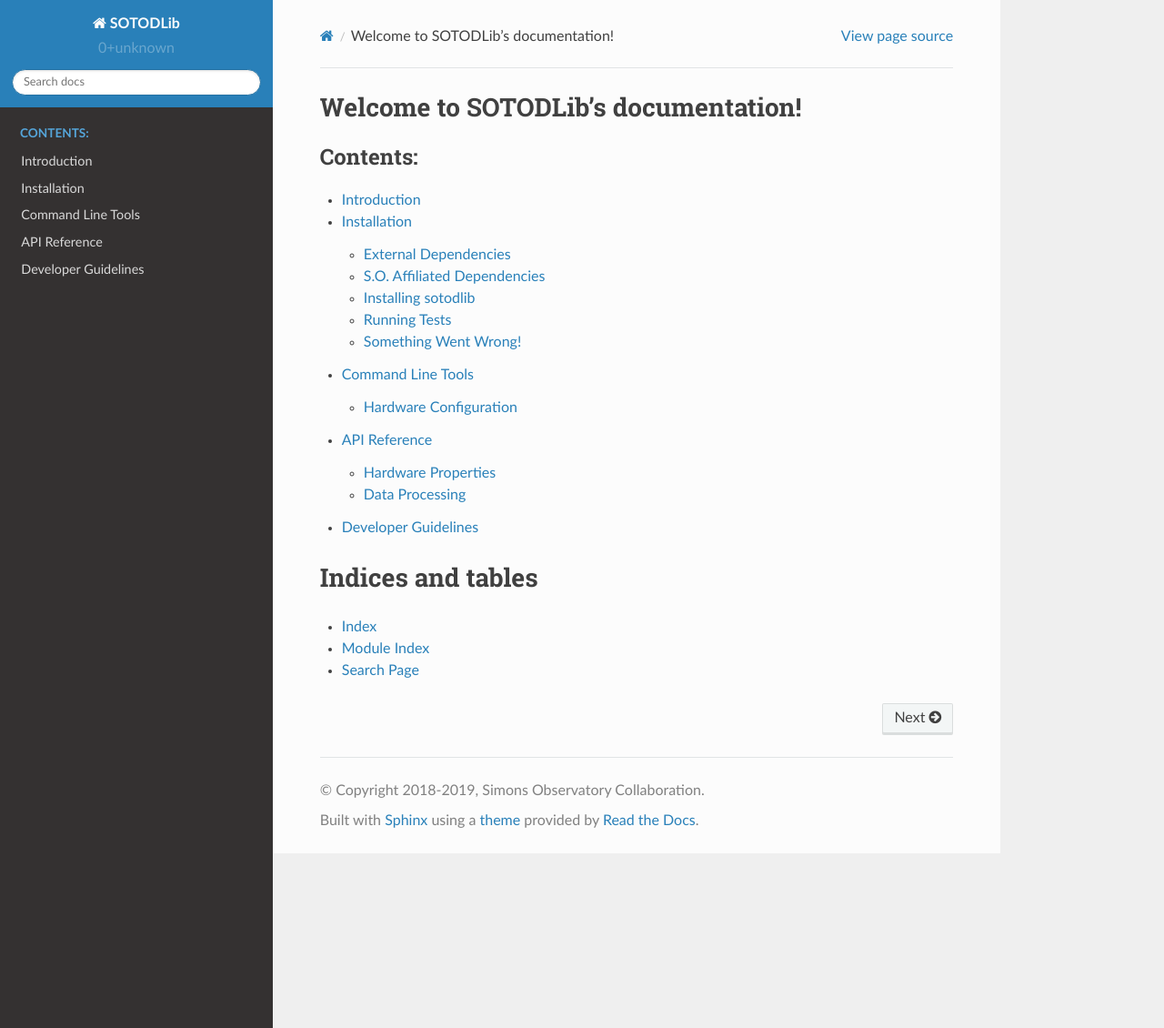
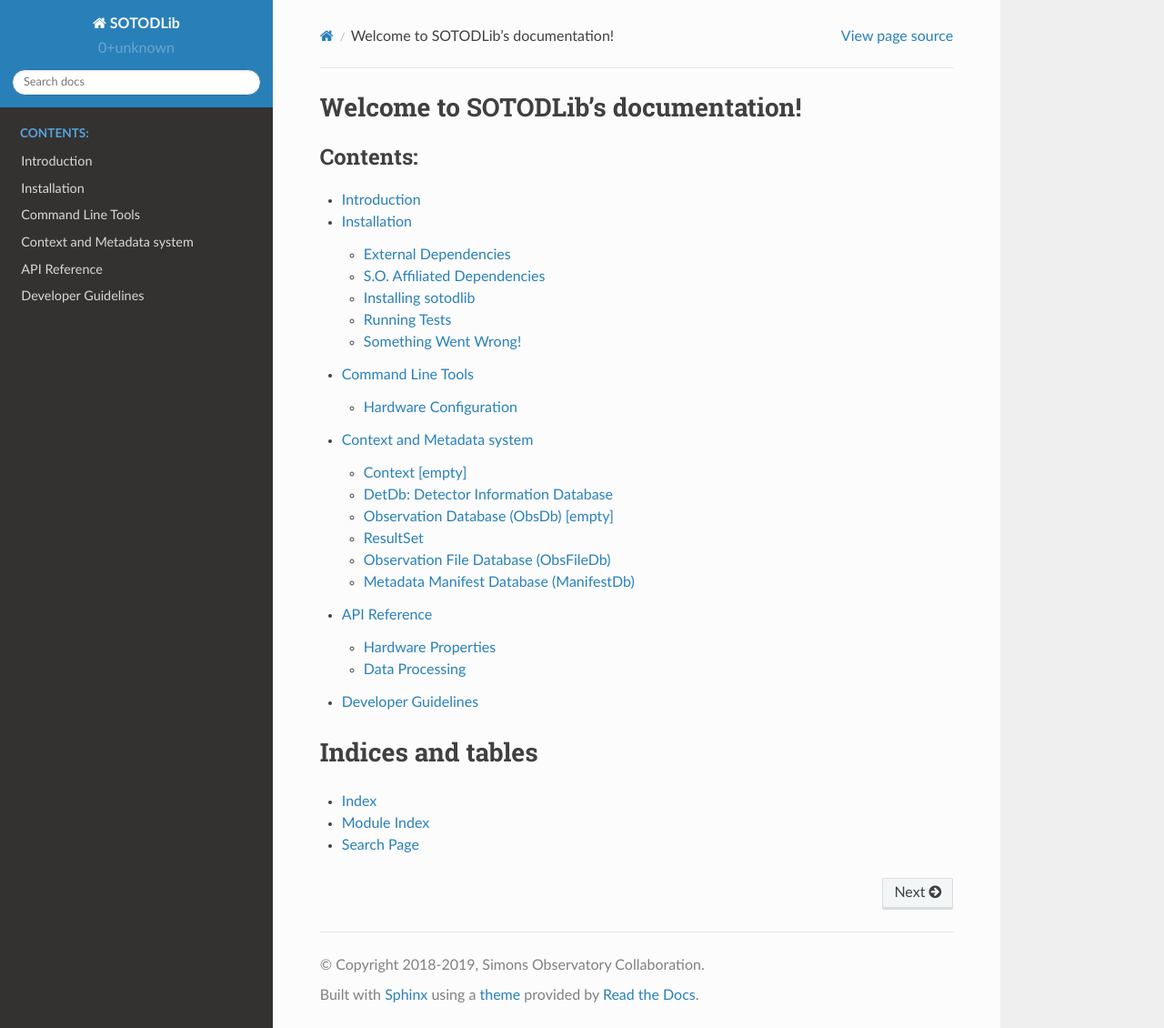
Before and after one commit to simonsobs/sotodlib, a Sphinx documentation site: the page built from docs/index.rst, in a window 1280 px wide and 1130 px high. Shown: the whole window at 91% size. Built offline with Sphinx 7.4.7 and the Read the Docs theme 2.0.0, drawn with Linux system fonts in a browser that asks for light colours; some of the changed lines change nothing that is shown.

Commit message:
metadata: import sotoddb docs

```diff
--- /dev/null
+++ b/docs/context.rst
@@ -0,0 +1,505 @@
+.. _context:
+
+===========================
+Context and Metadata system
+===========================
+
+This documentation is incomplete -- some key classes are not
+documented at all.
+
+
+.. contents:: Jump to:
+   :local:
+
+---------------
+Context [empty]
+---------------
+
+--------------------------------------
+ DetDb: Detector Information Database
+--------------------------------------
+
+The purpose of the ``DetDb`` class is to give analysts access to
+quasi-static detector metadata.  Some good example of quasi-static
+detector metadata are: the name of telescope the detector lives in,
+the approximate central frequency of its passband, the approximate
+position of the detector in the focal plane.  This database is not
+intended to carry precision results needed for mapping, such as
+calibration information or precise pointing and polarization angle
+data.
+
+Certain properties may change with time, for example if wiring or
+optics tube arrangements are adjusted from one season of observations
+to the next.  The ``DetDb`` is intended to support values that change
+with time.  **The timestamp support is still under development.**
+
+
+Using a DetDb (Tutorial)
+========================
+
+Loading a database into memory
+------------------------------
+
+To load an existing :py:obj:`DetDb<sotodlib.core.metadata.DetDb>` into memory, use
+the :py:obj:`DetDb.from_file<sotodlib.core.metadata.DetDb.from_file>` class method::
+
+  >>> from sotodlib.core import metadata
+  >>> my_db = metadata.DetDb.from_file('path/to/database.sqlite')
+
+.. _DetDb : :py:obj:`blech<sotodlib.core.metadata.DetDb.from_file>`
+
+This function understands a few different formats; see the method
+documentation.
+
+If you want an example database to play with, run this::
+
+  >>> from sotodlib.core import metadata
+  >>> my_db = metadata.get_example('DetDb')
+  Creating table base
+  Creating table geometry
+  Creating LF-type arrays...
+  Creating MF-type arrays...
+  Creating HF-type arrays...
+  Committing 17094 detectors...
+  Checking the work...
+  >>> my_db
+  <sotodlib.core.metadata.detdb.DetDb object at 0x7f691ccb4080>
+
+The usage examples below are based on this example database.
+
+
+Detectors and Properties
+------------------------
+
+The typical use of DetDb involves alternating use of the ``dets`` and
+``props`` functions.  The ``dets`` function returns a list of
+detectors with certain indicated properties; the ``props`` function
+returns the properties of certain indicated detectors.
+
+We can start by getting a list of *all* detectors in the database::
+
+  >>> det_list = my_db.dets()
+  >>> det_list
+  ResultSet<[name], 17094 rows>
+
+The :py:obj:`ResultSet<sotodlib.core.metadata.ResultSet>` is a simple container for
+tabular data.  Follow the link to the class documentation for the
+detailed interface.  Here we have a single column, giving the detector
+name::
+
+  >>> det_list['name']
+  array(['LF1_00000', 'LF1_00001', 'LF1_00002', ..., 'HF2_06501',
+         'HF2_06502', 'HF2_06503'], dtype='<U9')
+
+Similarly, we can retrieve all of the properties for all of the
+detectors in the database::
+
+  >>> props = my_db.props()
+  >>> props
+  ResultSet<[base.instrument,base.camera,base.array_code,
+  base.array_class,base.wafer_code,base.freq_code,base.det_type,
+  geometry.wafer_x,geometry.wafer_y,geometry.wafer_pol], 17094 rows>
+
+The output of ``props()`` is also a ``ResultSet``; but it has many
+columns.  The property values for the first detector are:
+
+  >>> props[0]
+  {'base.instrument': 'simonsobs', 'base.camera': 'latr',
+   'base.array_code': 'LF1', 'base.array_class': 'LF',
+   'base.wafer_code': 'W1', 'base.freq_code': 'f027',
+   'base.det_type': 'bolo', 'geometry.wafer_x': 0.0,
+   'geometry.wafer_y': 0.0, 'geometry.wafer_pol': 0.0}
+
+We can also inspect the data by column, e.g. ``props['base.camera']``.
+Note that `name` isn't a column here... each row corresponds to a
+single detector, in the order returned by my_db.dets().
+
+
+Querying detectors based on properties
+--------------------------------------
+
+Suppose we want to get the names of the detectors in the (nominal) 93
+GHz band.  These are signified, in this example, by having the value
+``'f093'`` for the ``base.freq_code`` property.  We call ``dets()``
+with this specfied::
+
+  >>> f093_dets = my_db.dets(props={'base.freq_code': 'f093'})
+  >>> f093_dets
+  ResultSet<[name], 5184 rows>
+
+The argument passed to the ``props=`` keyword, here, is a dictionary
+containing certain values that must be matched in order for a detector
+to be included in the output ResultSet.  One can also pass a *list* of
+such dictionaries (in which case a detector is included if it fully
+matches any of the dicts in the list).  One can, to similar effect,
+pass a ResultSet, which results in detectors being checked against
+each row of the ResultSet.
+
+Similarly, we can request the properties of some sub-set of the
+detectors; let's use the ``f093_dets`` list to confirm that these
+detectors are all in ``MF`` arrays::
+
+  >>> f093_props = my_db.props(f093_dets, props=['base.array_class'])
+  >>> list(f093_props.distinct())
+  [{'base.array_class': 'MF'}]
+
+Note we've used the
+:py:obj:`ResultSet.distinct()<sotodlib.core.metadata.ResultSet.distinct>` method to
+eliminate duplicate entries in the output from ``props()``.  If you
+prefer to work with unkeyed data, you can work with ``.rows`` instead
+of converting to a list::
+
+  >>> f093_props.distinct().rows
+  [('MF',)]
+
+
+Grouping detectors by property
+------------------------------
+
+Suppose we want to loop over all detectors, but with them grouped by
+array name and frequency band.  There are many ways to do this, but a
+very general approach is to generate a list of tuples representing the
+distinct combinations of these properties.  We then loop over that
+list, pulling out the names of the matching detectors for each tuple
+of property values.
+
+Here's an example, which simply counts the results::
+
+  # Get the two properties, one row per detector.
+  >>> props = my_db.props(props=[
+  ...   'base.array_code', 'base.freq_code'])
+  # Reduce to the distinct combinations (only 14 rows remain).
+  >>> combos = props.distinct()
+  # Loop over all 14 combos:
+  >>> for combo in combos:
+  ...   these_dets = my_db.dets(props=combo)
+  ...   print('Combo {} includes {} dets.'.format(combo, len(these_dets)))
+  ...
+  Combo {'base.array_code': 'HF1', 'base.freq_code': 'f225'} includes 1626 dets.
+  Combo {'base.array_code': 'HF1', 'base.freq_code': 'f278'} includes 1626 dets.
+  Combo {'base.array_code': 'HF2', 'base.freq_code': 'f225'} includes 1626 dets.
+  # ...
+  Combo {'base.array_code': 'MF4', 'base.freq_code': 'f145'} includes 1296 dets.
+
+
+Extracting useful detector properties
+-------------------------------------
+
+There are a couple of standard recipes for getting data out
+efficiently.  SUppose you want to extract two verbosely-named
+numerical columns `geometry.wafer_x` and `geometry.wafer_y`.  We want
+to be sure to only type those key names out once::
+
+  # Find all 'LF' detectors.
+  >>> LF_dets = my_db.dets(props={'base.array_class': 'LF'})
+  >>> LF_dets
+  ResultSet<[name], 222 rows>
+  # Get positions for those detectors.
+  >>> positions = my_db.props(LF_dets, props=['geometry.wafer_x',
+  ... 'geometry.wafer_y'])
+  >>> x, y = numpy.transpose(positions.rows)
+  >>> y
+  array([0.  , 0.02, 0.04, 0.06, 0.08, 0.1 , 0.12, 0.14, 0.16, 0.18, 0.2 ,
+         0.22, 0.24, 0.26, 0.28, 0.3 , 0.32, 0.34, 0.36, 0.38, ...])
+  # Now go plot stuff using x and y...
+  # ...
+
+
+Note in the last line we've used numpy to transform the tabular data
+(in `ResultSet.rows`) into a simple (n,2) float array, which is then
+transposed to a (2,n) array, and broadcast to variables x and y.  It
+is import to include the `.rows` there -- a direct array conversion on
+`positions` will not give you what you want.
+
+Inspecting a database
+---------------------
+
+If you want to see a list of the properties defined in the database,
+just call ``props`` with an empty list of detectors.  Then access the
+``keys`` data member, if you want programmatic access to the list of
+properties::
+
+  >>> props = my_db.props([])
+  >>> props
+  ResultSet<[base.instrument,base.camera,base.array_code,
+  base.array_class,base.wafer_code,base.freq_code,base.det_type,
+  geometry.wafer_x,geometry.wafer_y,geometry.wafer_pol], 0 rows>
+  >>> props.keys
+  ['base.instrument', 'base.camera', 'base.array_code',
+  'base.array_class', 'base.wafer_code', 'base.freq_code',
+  'base.det_type', 'geometry.wafer_x', 'geometry.wafer_y',
+  'geometry.wafer_pol']
+
+
+Creating a DetDb [empty]
+========================
+
+
+Database organization
+=====================
+
+**The dets Table**
+
+The database has a primary table, called ``dets``.  The ``dets`` table
+has only the following columns:
+
+``name``
+
+    The string name of each detector.
+
+``id``
+
+    The index, used internally, to enumerate detectors.  Do not assume
+    that the correspondence between index and name will be static --
+    it may change if the underlying inputs are changed, or if a
+    database subset is generated.
+
+
+**The Property Tables**
+
+Every other table in the database is a property table.  Each row of
+the property table associates one or more (key,value) pairs with a
+detector for a particular range of time.  A property table contains at
+least the following 3 columns:
+
+``det_id``
+
+    The detector's internal id, a reference to ``dets.id``.
+
+``time0``
+
+    The timestamp indicating the start of validity of the properties
+    in the row.
+
+``time1``
+
+    The timestamp indicating the end of validity of the properties in
+    the row.  The pair of timestamps ``time0`` and ``time1`` define a
+    semi-open interval, including all times ``t`` such that ``time0 <=
+    t < time1``.
+
+All other columns in the property table provide detector metadata.
+For a property table to contain valid data, the following criteria
+must be satisfied:
+
+1. The range of validity must be non-negative, i.e. ``time0 <=
+   time1``.  Note that if ``time0 == time1``, then the interval is
+   empty.
+
+2. In any one property table, the time intervals associated with a
+   single ``det_id`` must not overlap.  Otherwise, there would be
+   ambiguity about the value of a given property.
+
+Internally, query code will assume that above two conditions are
+satisfied.  Functions exist, however, to verify compliance of property
+tables.
+
+
+DetDb auto-documentation
+========================
+
+Auto-generated documentation should appear here.
+
+.. autoclass:: sotodlib.core.metadata.DetDb
+   :members:
+
+
+------------------------------------
+Observation Database (ObsDb) [empty]
+------------------------------------
+
+---------
+ResultSet
+---------
+
+Auto-generated documentation should appear here.
+
+.. autoclass:: sotodlib.core.metadata.ResultSet
+   :members:
+
+
+-------------------------------------
+Observation File Database (ObsFileDb)
+-------------------------------------
+
+The purpose of ObsFileDb is to provide a map into a large set of TOD
+files, giving the names of the files and a compressed expression of
+what time indices and detectors are present in each file.
+
+Organization of Files
+=====================
+
+The ObsFileDb is represented on disk by an sqlite database file.  The
+sqlite database contains information about data files, and the
+*partial paths* of the data files.  By *partial paths*, we mean that
+only the part of the filenames relative to some root node of the data
+set should be stored in the database.  In order for the code to find
+the data files easily, it is most natural to place the
+obsfiledb.sqlite file in that same root node of the data set.
+Consider the following file listing as an example::
+
+  /
+   data/
+        planet_obs/
+                   obsfiledb.sqlite     # the database
+                   observation0/        # directory for an obs
+                                data0_0 # one data file
+                                data0_1
+                   observation1/
+                                data1_0
+                                data1_1
+                   observation2/
+                   ...
+
+On this particular file system, our "root node of the data set" is
+located at ``/data/planet_obs``.  All data files are located in
+subdirectories of that one root node directory.  The ObsFileDb
+database file is also located in that directory, and called
+``obsfiledb.sqlite``.  The filenames in obsfiledb.sqlite are written
+relative to that root node directory; for example
+``observation0/data0_1``.  This means that we can copy or move the
+contents of the ``planet_obs`` directory to some other path and the
+ObsFileDb will not need to be updated.
+
+There are functions in ObsFileDb that return the full path to the
+files, rather than the partial path.  This is achieved by combining
+the partial file names in the database with the ObsFileDb instance's
+"prefix".  By default, "prefix" is set equal to the directory where
+the source sqlite datafile is located.  But it can be overridden, if
+needed, when the ObsFileDb is instantiated (or afterwards).
+
+
+Data Model
+==========
+
+We assume the following organization of the data:
+
+- The data are divided into contiguous segments of time called
+  "Observations".  An observation is identified by an ``obs_id``,
+  which is a string.
+- An Observation involves a certain set of co-sampled detectors.  The
+  files associated with the Observation must contain data for all the
+  Observation's detectors at all times covered by the Observation.
+- The detectors involved in a particular Observation are divided into
+  groups called detsets.  The purpose of detset grouping is to map
+  cleanly onto files, thus each file in the Observation should contain
+  the data for exactly one detset.
+
+Here's some ascii art showing an example of how the data in an
+observation must be split between files::
+
+     sample index
+   X-------------------------------------------------->
+ d |
+ e |   +-------------------------+------------------+
+ t |   | obs0_waf0_00000         | obs0_waf0_01000  |
+ e |   +-------------------------+------------------+
+ c |   | obs0_waf1_00000         | obs0_waf1_01000  |
+ t |   +-------------------------+------------------+
+ o |   | obs0_waf2_00000         | obs0_waf2_01000  |
+ r |   +-------------------------+------------------+
+   V
+
+
+In this example the data for the observation has been distributed into
+6 files.  There are three detsets, probably called ``waf0``, ``waf1``,
+and ``waf2``.  In the sample index (or time) direction, each detset is
+associated with two files; apparently the observation has been split
+at sample index 1000.
+
+Notes:
+
+- Normally detsets will be coherent across a large set of observations
+  -- i.e. because we will probably always group the detectors into
+  files in the same way.  But this is not required.
+- In the case of non-cosampled arrays that are observing at the same
+  time on the same telescope: these qualify as different observations
+  and should be given different obs_ids.
+- It is currently assumed that in a single observation the files for
+  each detset will be divided at the same sample index.  The database
+  structure doesn't have this baked in, but some internal verification
+  code assumes this behavior.  So this requirement can likely be
+  loosened, if need be.
+
+
+The database consists of two main tables.  The first is called
+``detsets`` and associates detectors (string ``detsets.det``) with a
+particular detset (string ``detset.name``).  The second is called
+``files`` and associates files (``files.name`` to each Observation
+(string ``files.obs_id``), detset (string ``files.detset``), and
+sample range (integers ``sample_start`` and ``sample_stop``).
+
+The ObsFileDb is intended to be portable with the TOD data.  It should
+thus be placed near the data (such as in the base directory of the
+data), and use relative filenames.
+
+Constructing the ObsFileDb involves building the detsets and files
+tables, using functions ``add_detset`` and ``add_obsfile``.  Using the
+ObsFileDb is accomplished through the functions ``get_dets``,
+``get_detsets``, ``get_obs``, and through custom SQL queries on
+``conn``.
+
+
+Example Usage
+=============
+
+Suppose we have a coherent archive of TOD data files living at
+``/mnt/so1/shared/todsims/pipe-s0001/v2/``.  And suppose there's a
+database file, ``obsfiledb.sqlite``, in that directory.  We can load
+the observation database like this::
+
+  import sotoddb
+  db = sotoddb.ObsFileDb.from_file('/mnt/so1/shared/todsims/pip-s0001/v2/')
+
+Note we've given it a directory, not a filename... in such cases the
+code will read ``obsfiledb.sqlite`` in the stated directory.
+
+Now we get the list of all observations, and choose one::
+
+  all_obs = db.get_obs()
+  print(all_obs[0])   # -> 'CES-Atacama-LAT-Tier1DEC-035..-045_RA+040..+050-0-0_LF'
+
+We can list the detsets present in this observation; then get all the
+file info (paths and sample indices) for one of the detsets::
+
+  all_detsets = db.get_detsets(all_obs[0])
+  print(all_detsets)  # -> ['LF1_tube_LT6', 'LF2_tube_LT6']
+
+  files = db.get_files(all_obs[0], detsets=[all_detsets[0]])
+  print(files['LF1_tube_LT6'])
+                      # -> [('/mnt/so1/shared/todsims/pipe-s0001/v2/datadump_LAT_LF1/CES-Atacama-LAT-Tier1DEC-035..-045_RA+040..+050-0-0/LF1_tube_LT6_00000000.g3', 0, None)]
+
+
+Class Documentation
+===================
+
+*The class documentation of ObsFileDb should appear below.*
+
+.. autoclass:: sotodlib.core.metadata.ObsFileDb
+   :members:
+
+   .. automethod:: __init__
+
+
+---------------------------------------
+Metadata Manifest Database (ManifestDb)
+---------------------------------------
+
+.. py:module:: sotodlib.core.metadata
+
+*This documentation is incomplete.  We will need to explain the role
+of ManifestDb and its relation to ObsDb and DetDb.*
+
+
+Class auto-documentation
+========================
+
+*The class documentation of ManifestScheme should appear below.*
+
+.. autoclass:: ManifestScheme
+   :members:
+
+*The class documentation of ManifestDb should appear below.*
+
+.. autoclass:: ManifestDb
+   :members:
--- a/docs/index.rst
+++ b/docs/index.rst
@@ -12,6 +12,7 @@ Welcome to SOTODLib's documentation!
 
    intro.rst
    cli.rst
+   context.rst
    reference.rst
    dev.rst
 
```
